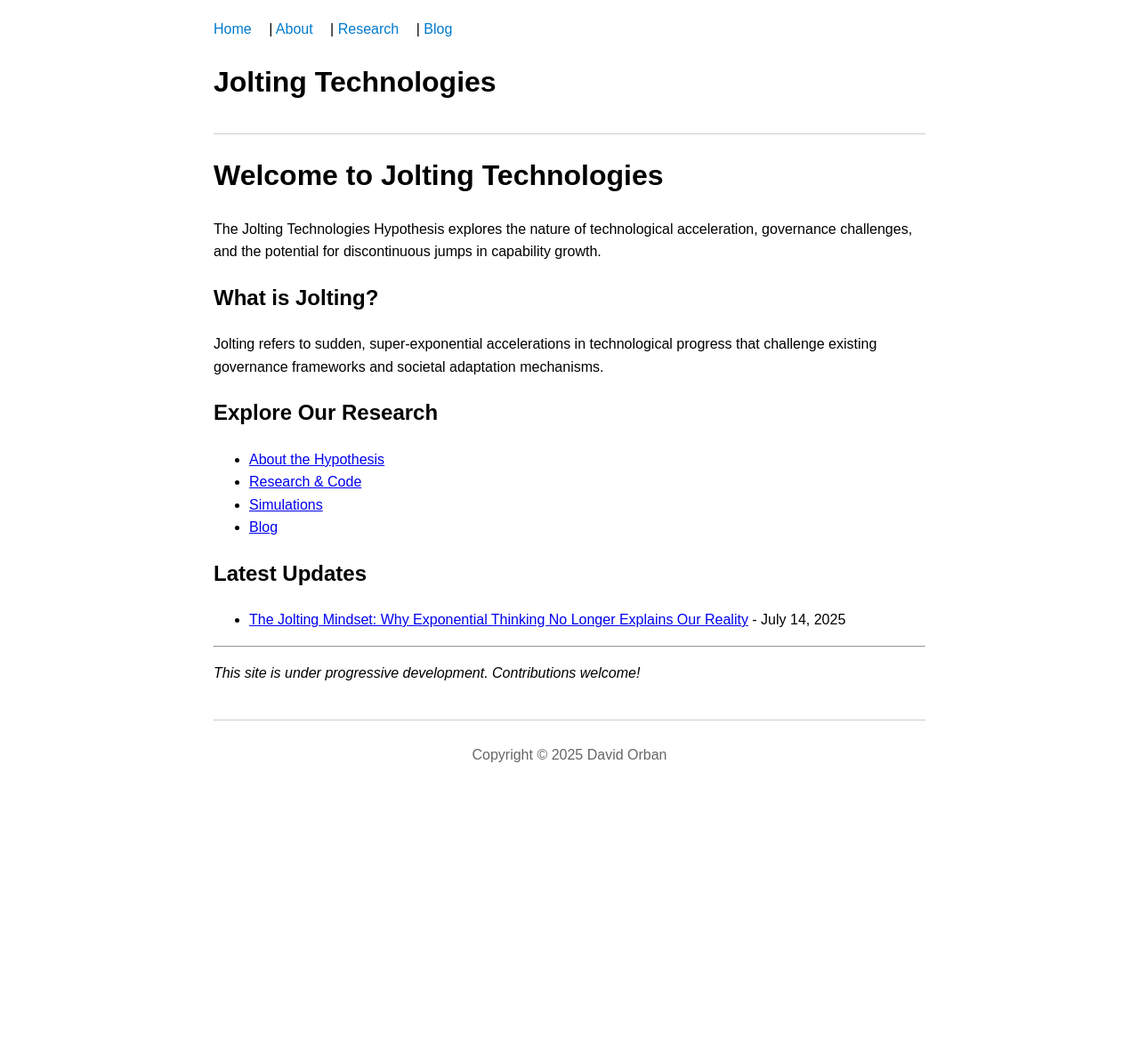
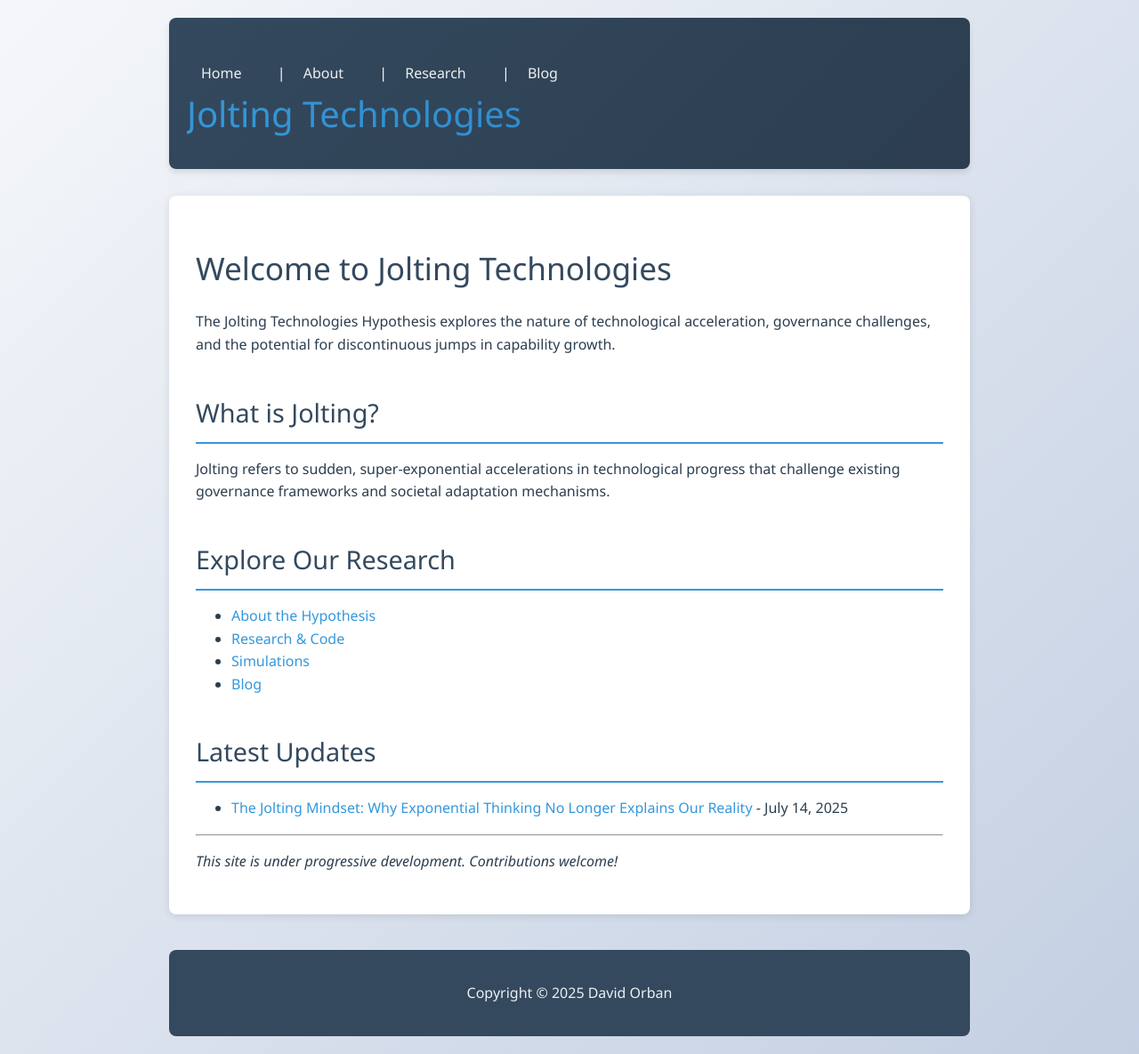
Before and after one commit to davidorban/jolting, a Jekyll site: the page built from docs/index.md, in a window 1280 px wide. Shown: the whole page at 89% size. Built offline with Jekyll 4.4.1, drawn with Linux system fonts in a browser that asks for light colours; before the commit the page ends 900 px from its top, so only the background shows below that.

Commit message:
Update CSS styling with metallic grey and blue theme inspired by aiparadox.davidorban.com

```diff
--- a/docs/assets/css/style.css
+++ b/docs/assets/css/style.css
@@ -1,34 +1,147 @@
 body {
-  font-family: Arial, sans-serif;
-  max-width: 800px;
+  font-family: 'Segoe UI', Tahoma, Geneva, Verdana, sans-serif;
+  max-width: 900px;
   margin: 0 auto;
   padding: 20px;
   line-height: 1.6;
+  background: linear-gradient(135deg, #f5f7fa 0%, #c3cfe2 100%);
+  color: #2c3e50;
 }
 
 header {
-  border-bottom: 1px solid #ccc;
-  padding-bottom: 10px;
+  background: linear-gradient(135deg, #34495e 0%, #2c3e50 100%);
+  color: white;
+  padding: 30px 20px;
+  border-radius: 8px;
+  margin-bottom: 30px;
+  box-shadow: 0 4px 6px rgba(0,0,0,0.1);
+}
+
+header h1 {
+  margin: 0;
+  font-size: 2.5em;
+  background: linear-gradient(45deg, #3498db, #2980b9);
+  -webkit-background-clip: text;
+  -webkit-text-fill-color: transparent;
+  background-clip: text;
+}
+
+nav {
+  margin-top: 20px;
+}
+
+nav a {
+  color: #ecf0f1;
+  text-decoration: none;
+  margin-right: 20px;
+  padding: 8px 16px;
+  border-radius: 4px;
+  transition: background 0.3s ease;
+}
+
+nav a:hover {
+  background: rgba(52, 152, 219, 0.2);
+}
+
+main {
+  background: white;
+  padding: 30px;
+  border-radius: 8px;
+  box-shadow: 0 2px 10px rgba(0,0,0,0.1);
+  margin-bottom: 40px;
+}
+
+h1, h2, h3 {
+  color: #34495e;
+  font-weight: 300;
+}
+
+h1 {
+  font-size: 2.2em;
   margin-bottom: 20px;
 }
 
-nav a {
-  margin-right: 15px;
-  text-decoration: none;
-  color: #007acc;
+h2 {
+  font-size: 1.8em;
+  margin-top: 40px;
+  margin-bottom: 15px;
+  border-bottom: 2px solid #3498db;
+  padding-bottom: 10px;
 }
 
-nav a:hover {
-  text-decoration: underline;
+h3 {
+  font-size: 1.4em;
+  margin-top: 30px;
+  margin-bottom: 10px;
 }
 
-main {
-  margin-bottom: 40px;
+a {
+  color: #3498db;
+  text-decoration: none;
+  transition: color 0.3s ease;
+}
+
+a:hover {
+  color: #2980b9;
+}
+
+code {
+  background: #ecf0f1;
+  padding: 2px 6px;
+  border-radius: 3px;
+  font-family: 'Courier New', monospace;
+}
+
+pre {
+  background: #34495e;
+  color: #ecf0f1;
+  padding: 15px;
+  border-radius: 5px;
+  overflow-x: auto;
+}
+
+blockquote {
+  border-left: 4px solid #3498db;
+  padding-left: 20px;
+  margin: 20px 0;
+  font-style: italic;
+  color: #7f8c8d;
 }
 
 footer {
-  border-top: 1px solid #ccc;
-  padding-top: 10px;
   text-align: center;
-  color: #666;
+  padding: 20px;
+  background: #34495e;
+  color: #ecf0f1;
+  border-radius: 8px;
+  margin-top: 40px;
 }
+
+footer a {
+  color: #3498db;
+}
+
+/* Responsive design */
+@media (max-width: 768px) {
+  body {
+    padding: 10px;
+  }
+
+  header {
+    padding: 20px 15px;
+  }
+
+  header h1 {
+    font-size: 2em;
+  }
+
+  main {
+    padding: 20px;
+  }
+
+  nav a {
+    display: block;
+    margin-bottom: 10px;
+    margin-right: 0;
+  }
+}
```
